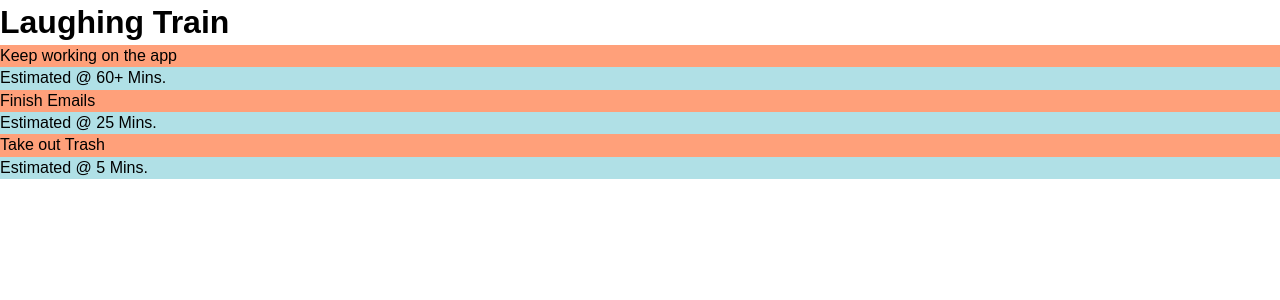
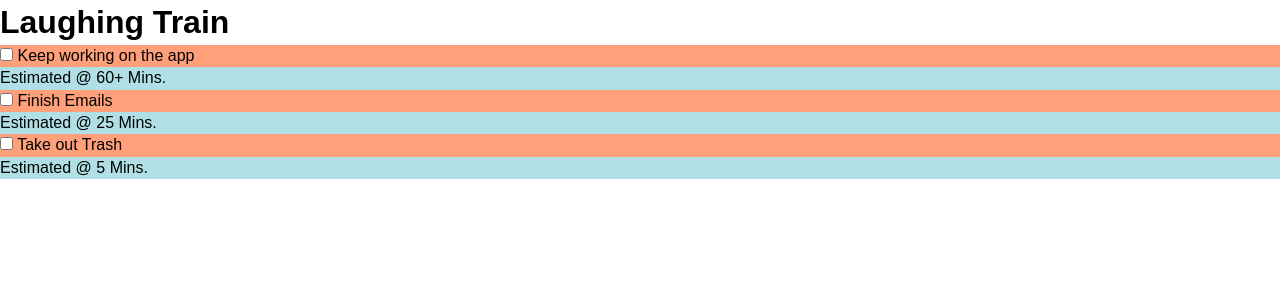
Before and after one commit to MurrTuck/laughing-train, a React (Create React App) app: page / in a window 1280 px wide. Shown: the top 300 px of the page. Built offline with nearby package versions, Linux system fonts and the light colour scheme.

Commit message:
Added Checkbox's to the To-do

```diff
--- a/src/components/TodoItem.js
+++ b/src/components/TodoItem.js
@@ -4,7 +4,9 @@ export class TodoItem extends Component {
     render() {
         return (
             <div style={{ backgroundColor: '#f4f4f4' }}>
-                <p style={itemStyle}>{this.props.todo.title} </p>
+                <p style={itemStyle}>
+                    <input type="checkbox" /> {' '}
+                    {this.props.todo.title} </p>
                 <p style={durationStyle}>Estimated @ {this.props.todo.timeEstimate} Mins.
                 </p>
             </div>
```
